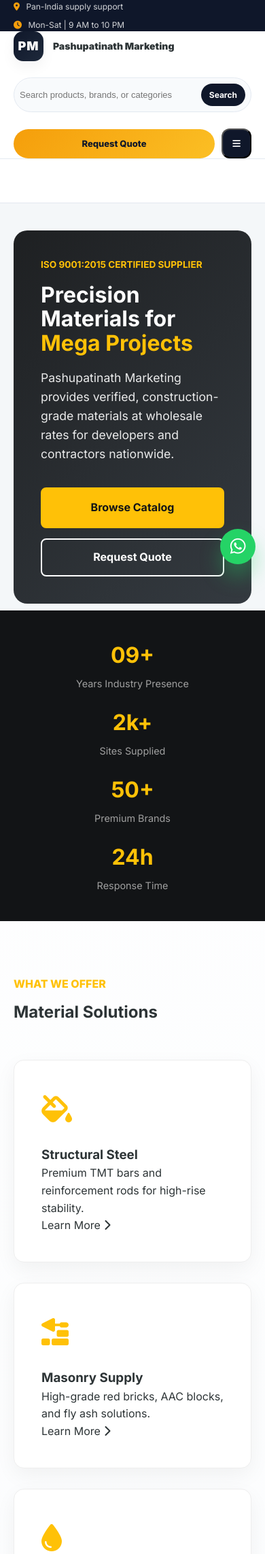
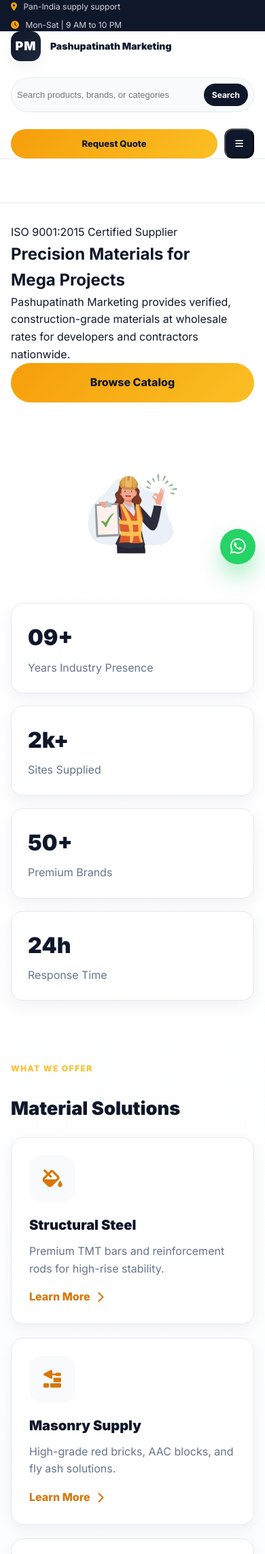
Before and after one commit to Omhursal45/hardware-shop-website, a Django app: page / in a window 390 px wide. Shown: the top 2286 px of the page at 68% size. Run offline with Django 5.2, Linux system fonts and the light colour scheme.

Commit message:
feat: design modern homepage with hero section, metrics, product cards, and responsive layout

```diff
--- a/static/css/home.css
+++ b/static/css/home.css
@@ -1,307 +1,504 @@
-/* DESIGN TOKENS */
-:root {
-    --brand-gold: #FFC107;
-    --brand-dark: #121416;
-    --brand-gray: #f4f7f9;
-    --text-main: #2D3436;
-    --text-muted: #636E72;
-    --white: #FFFFFF;
-    --transition: all 0.3s cubic-bezier(0.25, 0.8, 0.25, 1);
+.hero-section {
+    padding: 48px 0 28px;
 }
 
-/* LAYOUT BASICS */
-.container {
-    max-width: 1200px;
-    margin: 0 auto;
-    padding: 0 20px;
-}
-
-/* HERO SECTION */
-.hero-section {
-    padding: 40px 0;
-    background: var(--brand-gray);
-}
-
-.hero-flex {
-    display: flex;
-    gap: 30px;
+.hero-grid {
+    display: grid;
+    grid-template-columns: 1.15fr 0.85fr;
+    gap: 28px;
     align-items: stretch;
 }
 
-/* Sidebar Navigation */
-.side-nav {
-    width: 300px;
-    background: var(--white);
-    border: 1px solid #e0e0e0;
-    border-radius: 12px;
-    overflow: hidden;
-    box-shadow: 0 4px 15px rgba(0,0,0,0.05);
-    flex-shrink: 0;
+.hero-copy,
+.hero-panel {
+    border-radius: 28px;
 }
 
-.side-nav-header {
-    background: var(--brand-dark);
-    color: var(--brand-gold);
-    padding: 18px 25px;
-    font-weight: 700;
-    text-transform: uppercase;
-    letter-spacing: 1px;
+.hero-copy {
+    background: linear-gradient(135deg, #0f172a 0%, #1e293b 70%, #334155 100%);
+    color: #fff;
+    padding: 56px;
+    box-shadow: 0 28px 60px rgba(15, 23, 42, 0.18);
 }
 
-.side-menu {
-    list-style: none;
-    padding: 0;
+.eyebrow,
+.accent-text {
+    display: inline-flex;
+    align-items: center;
+    gap: 8px;
+    font-size: 12px;
+    font-weight: 800;
+    text-transform: uppercase;
+    letter-spacing: 0.12em;
+    color: #fbbf24;
+    margin-bottom: 14px;
 }
 
-.side-menu li a {
-    display: flex;
-    align-items: center;
-    gap: 15px;
-    padding: 15px 25px;
-    color: var(--text-main);
-    text-decoration: none;
-    border-bottom: 1px solid #f0f0f0;
-    transition: var(--transition);
+.hero-copy h1 {
+    font-size: clamp(2.6rem, 5vw, 4.2rem);
+    line-height: 1.02;
+    font-weight: 900;
+    max-width: 12ch;
 }
 
-.side-menu li a:hover {
-    background: var(--brand-gray);
-    color: #b08900;
-    padding-left: 35px;
+.hero-copy p {
+    margin: 20px 0 28px;
+    color: rgba(255, 255, 255, 0.82);
+    font-size: 1.05rem;
+    max-width: 58ch;
 }
 
-/* Hero Content Area */
-.hero-main {
-    flex: 1;
-    background: linear-gradient(135deg, #1e2022 0%, #343a40 100%);
-    border-radius: 20px;
-    padding: 60px;
-    position: relative;
-    overflow: hidden;
-    color: var(--white);
+.hero-actions {
     display: flex;
-    align-items: center;
+    flex-wrap: wrap;
+    gap: 14px;
 }
 
-.hero-overlay-text {
-    max-width: 550px;
-    position: relative;
-    z-index: 2;
+.btn-solid,
+.btn-glass,
+.btn-yellow,
+.section-link {
+    display: inline-flex;
+    align-items: center;
+    justify-content: center;
+    gap: 10px;
+    border-radius: 999px;
+    font-weight: 800;
+    transition: transform 0.2s ease, box-shadow 0.2s ease, background 0.2s ease, color 0.2s ease;
 }
 
-.sub-tag {
-    color: var(--brand-gold);
-    font-weight: 700;
-    font-size: 0.85rem;
-    text-transform: uppercase;
-    display: block;
-    margin-bottom: 15px;
+.btn-solid,
+.btn-yellow {
+    background: linear-gradient(135deg, #f59e0b 0%, #fbbf24 100%);
+    color: #0f172a;
+    padding: 16px 24px;
 }
 
-.hero-main h1 {
-    font-size: 3rem;
-    line-height: 1.1;
-    margin-bottom: 20px;
+.btn-glass {
+    padding: 14px 24px;
+    border: 1px solid rgba(255, 255, 255, 0.24);
+    background: rgba(255, 255, 255, 0.08);
+    color: #fff;
 }
 
-.highlight {
-    color: var(--brand-gold);
+.btn-solid:hover,
+.btn-glass:hover,
+.btn-yellow:hover,
+.section-link:hover,
+.p-card:hover {
+    transform: translateY(-3px);
 }
 
-.hero-main p {
-    font-size: 1.1rem;
-    opacity: 0.9;
-    margin-bottom: 35px;
-    line-height: 1.6;
+.hero-points {
+    display: flex;
+    flex-wrap: wrap;
+    gap: 18px;
+    margin-top: 26px;
+    color: rgba(255,255,255,0.78);
+    font-weight: 600;
+    font-size: 14px;
+}
+
+.hero-points i {
+    color: #34d399;
+    margin-right: 6px;
+}
+
+.hero-panel {
+    display: grid;
+    gap: 18px;
+}
+
+.hero-card-main,
+.hero-mini-card {
+    background: #fff;
+    border: 1px solid var(--border);
+    border-radius: 26px;
+    box-shadow: var(--shadow-md);
+}
+
+.hero-card-main {
+    display: grid;
+    grid-template-columns: 1fr auto;
+    align-items: center;
+    gap: 12px;
+    padding: 26px 26px 18px;
+    min-height: 340px;
+}
+
+.hero-card-main small {
+    display: inline-block;
+    padding: 8px 12px;
+    background: var(--primary-soft);
+    color: var(--primary-dark);
+    border-radius: 999px;
+    font-size: 12px;
+    font-weight: 800;
+    margin-bottom: 14px;
+}
+
+.hero-card-main h3 {
+    font-size: 1.5rem;
+    line-height: 1.15;
+    font-weight: 900;
+    margin-bottom: 10px;
+}
+
+.hero-card-main p {
+    color: var(--text-muted);
+    max-width: 34ch;
 }
 
 .hero-visual {
-    position: absolute;
-    bottom: 0;
-    right: -20px;
-    height: 95%;
-    z-index: 1;
-    filter: drop-shadow(-10px 0 20px rgba(0,0,0,0.3));
-    pointer-events: none;
+    width: 230px;
+    object-fit: contain;
 }
 
-/* BUTTONS */
-.hero-actions {
-    display: flex;
-    flex-wrap: wrap;
-    gap: 15px;
+.hero-mini-grid {
+    display: grid;
+    grid-template-columns: repeat(2, 1fr);
+    gap: 18px;
 }
 
-.btn-solid {
-    background: var(--brand-gold);
-    color: var(--brand-dark);
-    padding: 15px 35px;
-    border-radius: 8px;
-    text-decoration: none;
-    font-weight: 700;
-    display: inline-block;
-    transition: var(--transition);
-    border: 2px solid var(--brand-gold);
+.hero-mini-card {
+    padding: 22px;
 }
 
-.btn-glass {
-    border: 2px solid var(--white);
-    color: var(--white);
-    padding: 13px 35px;
-    border-radius: 8px;
-    text-decoration: none;
-    font-weight: 700;
-    display: inline-block;
-    transition: var(--transition);
+.hero-mini-card strong {
+    display: block;
+    font-size: 1.7rem;
+    font-weight: 900;
+    color: var(--dark);
 }
 
-.btn-solid:hover { background: transparent; color: var(--brand-gold); }
-.btn-glass:hover { background: var(--white); color: var(--brand-dark); }
+.hero-mini-card span {
+    display: block;
+    margin-top: 6px;
+    color: var(--text-muted);
+    font-size: 14px;
+}
 
-/* METRICS BAR */
 .metrics-bar {
-    background: var(--brand-dark);
-    padding: 40px 0;
-    position: relative;
-    z-index: 4;
-    margin-top: -30px;
+    padding: 18px 0 20px;
 }
 
 .metrics-grid {
     display: grid;
     grid-template-columns: repeat(4, 1fr);
-    gap: 20px;
-    text-align: center;
+    gap: 18px;
+}
+
+.metric {
+    background: #fff;
+    border: 1px solid var(--border);
+    border-radius: 22px;
+    padding: 24px;
+    box-shadow: var(--shadow-sm);
 }
 
 .metric h3 {
-    font-size: 2.5rem;
-    color: var(--brand-gold);
-    margin-bottom: 5px;
+    font-size: 2rem;
+    font-weight: 900;
+    color: var(--dark);
 }
 
 .metric p {
-    color: #a0a0a0;
-    font-size: 0.9rem;
-    margin: 0;
+    color: var(--text-muted);
+    margin-top: 6px;
 }
 
-/* SOLUTIONS GRID */
-.solutions-grid {
-    padding: 80px 0;
+.solutions-grid,
+.process-section,
+.trust-band,
+.final-cta {
+    padding: 70px 0;
 }
 
-.section-header { margin-bottom: 50px; }
-.accent-text { color: var(--brand-gold); font-weight: 800; text-transform: uppercase; display: block; margin-bottom: 10px; }
+.section-header {
+    display: flex;
+    align-items: end;
+    justify-content: space-between;
+    gap: 20px;
+    margin-bottom: 28px;
+}
+
+.section-header h2,
+.process-copy h2,
+.cta-text h2 {
+    font-size: clamp(2rem, 4vw, 3rem);
+    line-height: 1.08;
+    font-weight: 900;
+}
+
+.section-link {
+    padding: 12px 18px;
+    background: #fff;
+    border: 1px solid var(--border);
+    color: var(--dark);
+    box-shadow: var(--shadow-sm);
+}
 
 .product-cards {
     display: grid;
-    grid-template-columns: repeat(auto-fit, minmax(280px, 1fr));
-    gap: 30px;
+    grid-template-columns: repeat(auto-fit, minmax(250px, 1fr));
+    gap: 20px;
 }
 
 .p-card {
-    background: var(--white);
-    padding: 40px;
-    border-radius: 15px;
-    border: 1px solid #eee;
-    box-shadow: 0 10px 30px rgba(0,0,0,0.05);
-    transition: var(--transition);
+    background: #fff;
+    border: 1px solid var(--border);
+    border-radius: 24px;
+    padding: 26px;
+    box-shadow: var(--shadow-sm);
 }
-.p-card:hover { transform: translateY(-10px); border-color: var(--brand-gold); }
 
 .p-card-icon {
-    font-size: 2.5rem;
-    color: var(--brand-gold);
-    margin-bottom: 20px;
+    width: 68px;
+    height: 68px;
+    border-radius: 18px;
+    background: var(--surface-alt);
+    display: inline-flex;
+    align-items: center;
+    justify-content: center;
+    margin-bottom: 18px;
+    color: var(--primary-dark);
+    font-size: 26px;
 }
 
-/* PROCESS */
-.process-section {
-    padding: 80px 0;
-    background: var(--brand-gold);
+.p-card-icon img {
+    width: 48px;
+    height: 48px;
+    object-fit: contain;
 }
 
-.section-header-center { text-align: center; margin-bottom: 50px; }
+.p-card-meta {
+    color: var(--text-muted);
+    text-transform: uppercase;
+    letter-spacing: 0.08em;
+    font-weight: 800;
+    font-size: 11px;
+    margin-bottom: 8px;
+}
+
+.p-card h3 {
+    font-size: 1.25rem;
+    font-weight: 900;
+    margin-bottom: 10px;
+}
+
+.p-card p {
+    color: var(--text-muted);
+}
+
+.text-link {
+    display: inline-flex;
+    align-items: center;
+    gap: 10px;
+    margin-top: 16px;
+    color: var(--primary-dark);
+    font-weight: 800;
+}
+
+.process-section {
+    background: linear-gradient(180deg, #fff7ed 0%, #ffffff 100%);
+}
+
+.process-layout {
+    display: grid;
+    grid-template-columns: 0.9fr 1.1fr;
+    gap: 28px;
+    align-items: start;
+}
+
+.process-copy p,
+.cta-text p {
+    margin-top: 16px;
+    color: var(--text-muted);
+    max-width: 54ch;
+}
 
 .steps-grid {
     display: grid;
-    grid-template-columns: repeat(auto-fit, minmax(250px, 1fr));
-    gap: 30px;
+    grid-template-columns: repeat(3, 1fr);
+    gap: 18px;
 }
 
 .step-box {
-    padding: 40px;
-    background: var(--white);
-    border-radius: 15px;
     position: relative;
-    box-shadow: 0 5px 15px rgba(0,0,0,0.03);
+    background: #fff;
+    border: 1px solid var(--border);
+    border-radius: 24px;
+    padding: 30px 24px 24px;
+    min-height: 220px;
+    box-shadow: var(--shadow-sm);
 }
 
 .step-num {
-    font-size: 4rem;
+    display: inline-flex;
+    align-items: center;
+    justify-content: center;
+    width: 46px;
+    height: 46px;
+    border-radius: 14px;
+    background: var(--dark);
+    color: #fff;
+    font-size: 15px;
     font-weight: 900;
-    color: rgba(0,0,0,0.05);
-    position: absolute;
-    top: 10px; right: 20px;
+    margin-bottom: 18px;
 }
 
-/* FINAL CTA */
-.final-cta { padding: 80px 0; }
-.cta-box {
-    background: var(--brand-dark);
-    padding: 60px;
-    border-radius: 20px;
-    display: flex;
-    justify-content: space-between;
-    align-items: center;
-    gap: 30px;
-    color: var(--white);
+.step-box h4 {
+    font-size: 1.1rem;
+    font-weight: 800;
+    margin-bottom: 10px;
 }
 
-.cta-text h2 { font-size: 2rem; margin-bottom: 10px; }
-.cta-text p { opacity: 0.8; }
-
-.btn-yellow {
-    background: var(--brand-gold);
-    color: var(--brand-dark);
-    padding: 18px 35px;
-    border-radius: 12px;
-    text-decoration: none;
-    font-weight: 800;
-    display: inline-block;
-    white-space: nowrap;
-    transition: var(--transition);
+.step-box p {
+    color: var(--text-muted);
 }
 
-.btn-yellow:hover {
-    background-color: #e0a800;
-    transform: scale(1.05);
+.trust-band-grid {
+    display: grid;
+    grid-template-columns: repeat(3, 1fr);
+    gap: 18px;
 }
 
-/* RESPONSIVE BREAKPOINTS */
-
-@media (max-width: 1024px) {
-    .hero-main h1 { font-size: 2.5rem; }
-    .hero-visual { height: 80%; }
+.trust-item {
+    display: flex;
+    gap: 16px;
+    align-items: flex-start;
+    background: #fff;
+    border: 1px solid var(--border);
+    border-radius: 22px;
+    padding: 24px;
+    box-shadow: var(--shadow-sm);
 }
 
-@media (max-width: 992px) {
-    .hero-flex { flex-direction: column; }
-    .side-nav { width: 100%; }
-    .hero-main { padding: 40px; }
-    .hero-visual { display: none; }
-    .metrics-grid { grid-template-columns: repeat(2, 1fr); }
-    .cta-box { flex-direction: column; text-align: center; padding: 40px; }
+.trust-item i {
+    width: 52px;
+    height: 52px;
+    border-radius: 16px;
+    background: var(--primary-soft);
+    color: var(--primary-dark);
+    display: inline-flex;
+    align-items: center;
+    justify-content: center;
+    font-size: 18px;
 }
 
-@media (max-width: 600px) {
-    .hero-main h1 { font-size: 2rem; }
-    .hero-actions { flex-direction: column; }
-    .btn-glass { margin-left: 0; text-align: center; }
-    .btn-solid { text-align: center; }
-    .metrics-grid { grid-template-columns: 1fr; }
-    .metric h3 { font-size: 2rem; }
-    .cta-text h2 { font-size: 1.5rem; }
-    .btn-yellow { width: 100%; text-align: center; }
+.trust-item strong {
+    display: block;
+    font-size: 1rem;
+    font-weight: 800;
+    margin-bottom: 6px;
 }
+
+.trust-item p {
+    color: var(--text-muted);
+}
+
+.cta-box {
+    background: linear-gradient(135deg, #0f172a 0%, #1f2937 100%);
+    color: #fff;
+    border-radius: 30px;
+    padding: 42px;
+    display: flex;
+    align-items: center;
+    justify-content: space-between;
+    gap: 24px;
+    box-shadow: 0 28px 60px rgba(15, 23, 42, 0.16);
+}
+
+.cta-button-wrapper {
+    flex-shrink: 0;
+}
+
+@media (max-width: 1100px) {
+    .hero-grid,
+    .process-layout {
+        grid-template-columns: 1fr;
+    }
+
+    .steps-grid,
+    .trust-band-grid {
+        grid-template-columns: 1fr;
+    }
+
+    .metrics-grid {
+        grid-template-columns: repeat(2, 1fr);
+    }
+}
+
+@media (max-width: 760px) {
+    .hero-copy,
+    .cta-box {
+        padding: 32px 24px;
+    }
+
+    .hero-card-main {
+        grid-template-columns: 1fr;
+    }
+
+    .hero-visual {
+        width: 180px;
+        margin: 0 auto;
+    }
+
+    .hero-mini-grid,
+    .metrics-grid {
+        grid-template-columns: 1fr;
+    }
+
+    .section-header,
+    .cta-box {
+        flex-direction: column;
+        align-items: flex-start;
+    }
+
+    .hero-actions {
+        flex-direction: column;
+    }
+
+    .btn-solid,
+    .btn-glass,
+    .btn-yellow {
+        width: 100%;
+    }
+
+    .hero-points {
+        flex-direction: column;
+        gap: 10px;
+    }
+
+    .hero-copy h1 {
+        max-width: 100%;
+    }
+}
+
+@media (max-width: 480px) {
+    .hero-section {
+        padding-top: 30px;
+    }
+
+    .hero-copy,
+    .hero-card-main,
+    .hero-mini-card,
+    .metric,
+    .p-card,
+    .step-box,
+    .trust-item,
+    .cta-box {
+        border-radius: 18px;
+    }
+
+    .hero-copy,
+    .cta-box {
+        padding: 24px 18px;
+    }
+
+    .section-header h2,
+    .process-copy h2,
+    .cta-text h2 {
+        font-size: 1.7rem;
+    }
+}
```
